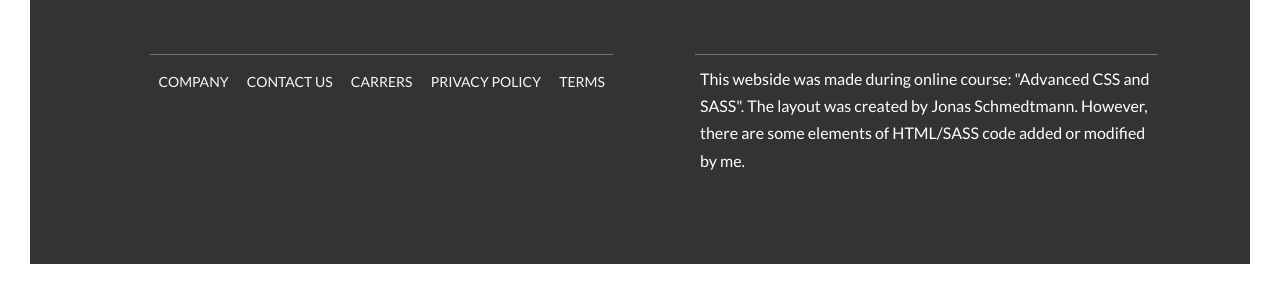
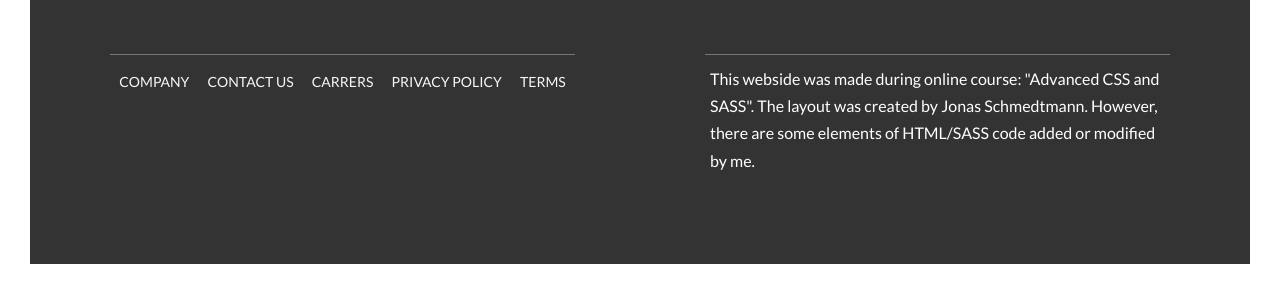
Before and after one commit to adampekala/my-outdoor, a website: page index.html in a window 1280 px wide. Shown: the part 4964-5258 px from the top of the page. Drawn offline with Linux system fonts and the light colour scheme.

Commit message:
adjustments of footer

```diff
--- a/components/_footer.scss
+++ b/components/_footer.scss
@@ -12,13 +12,15 @@
   }
 
   .footer__nav {
-    border-top: 1px solid $color-gray-dark-1;
-    width: 85%;
-    margin-left: 8rem
+    text-align: center;
+    width: 100%;
+    padding: 0 4rem;
+    // margin-left: 8rem
 
   }
 
   .footer__list {
+    border-top: 1px solid $color-gray-dark-1;
     list-style: none;
     text-align: center;
     padding-top: 1.2rem;
@@ -42,12 +44,13 @@
   }
 
   .footer__copyright {
-    border-top: 1px solid $color-gray-dark-1;
-    width: 85%;
-    margin-left: 3rem;
+    padding: 0 4rem;
+    width: 100%;
+    // margin-left: 3rem;
   }
 
   .footer__paragraph {
+    border-top: 1px solid $color-gray-dark-1;
     padding-top: 1.2rem;
     color: $color-white;
     padding: 1rem .5rem;
```
Also changed, not shown: css/style.css, 1 other file.
